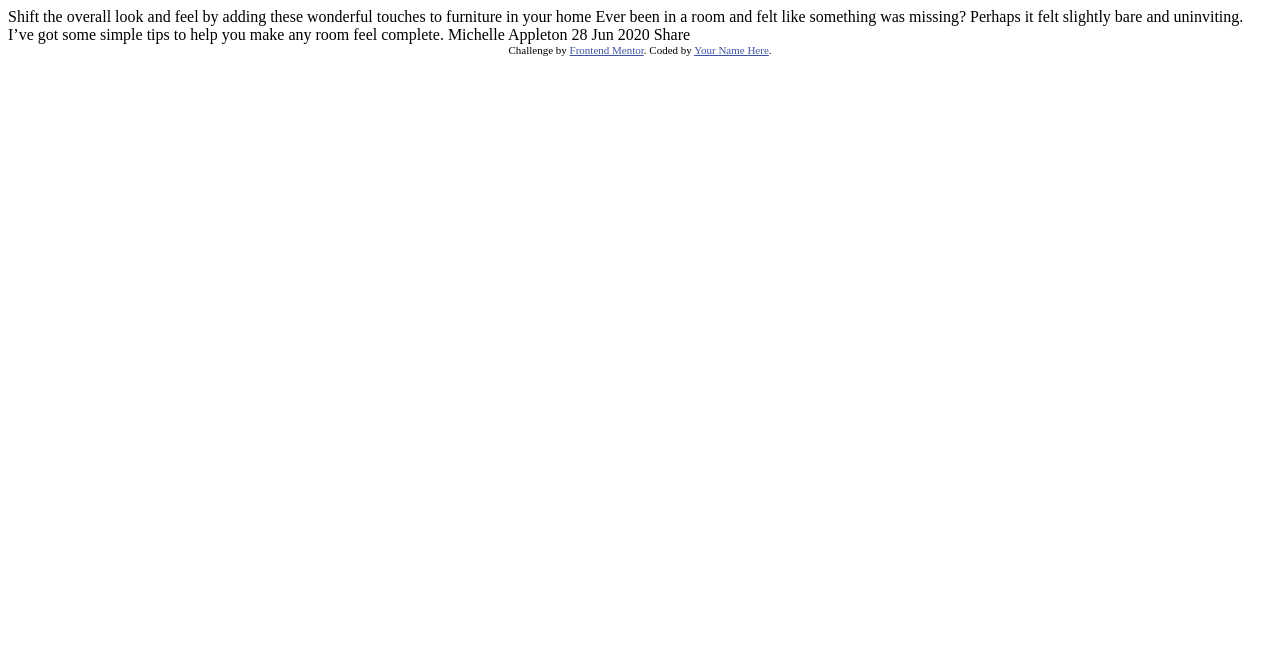
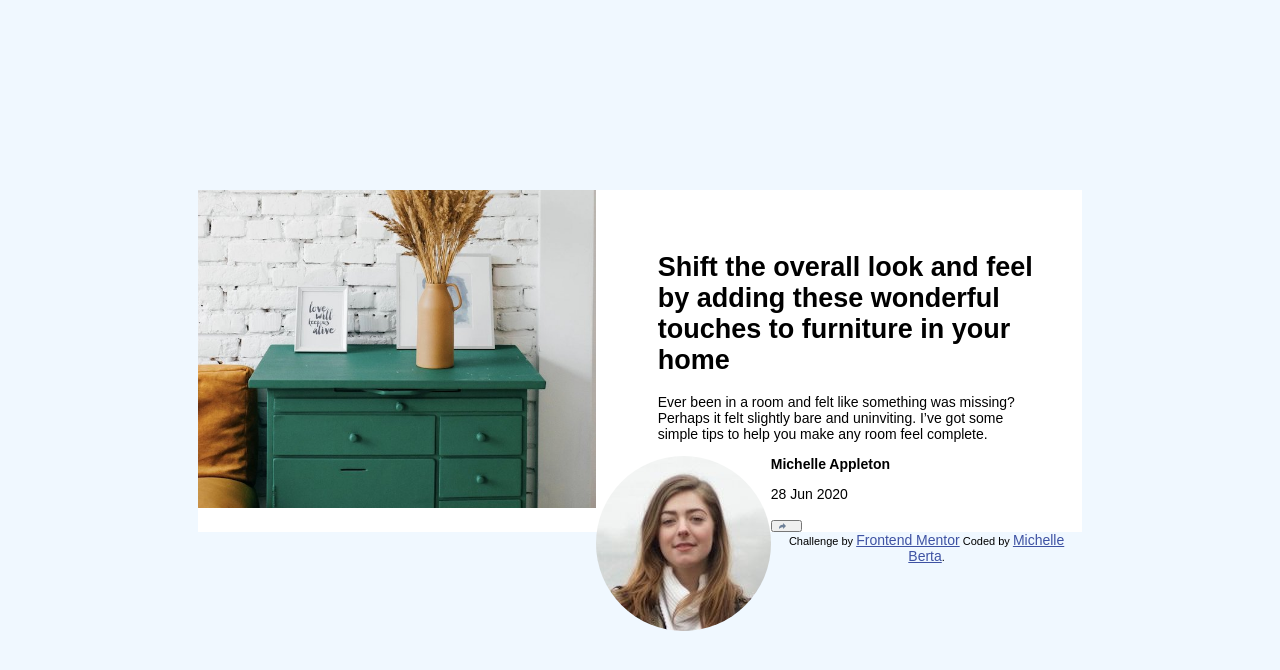
Before and after one commit to MichelleBerta/article-preview-component, a plain HTML site: page index.html in a window 1280 px wide. Drawn offline with Linux system fonts and the light colour scheme.

Commit message:
add html elements and most css

```diff
--- a/index.html
+++ b/index.html
@@ -1,36 +1,53 @@
 <!DOCTYPE html>
 <html lang="en">
+
 <head>
   <meta charset="UTF-8">
   <meta name="viewport" content="width=device-width, initial-scale=1.0"> <!-- displays site properly based on user's device -->
 
   <link rel="icon" type="image/png" sizes="32x32" href="./images/favicon-32x32.png">
+  <link rel="stylesheet" href="style.css">
+  <link rel="stylesheet" href="path/to/font-awesome/css/font-awesome.min.css">
 
   <title>Frontend Mentor | Article preview component</title>
 
   <!-- Feel free to remove these styles or customise in your own stylesheet 👍 -->
   <style>
-    .attribution { font-size: 11px; text-align: center; }
-    .attribution a { color: hsl(228, 45%, 44%); }
+    .attribution {
+      font-size: 11px;
+      text-align: center;
+    }
+
+    .attribution a {
+      color: hsl(228, 45%, 44%);
+    }
   </style>
 </head>
+
 <body>
+  <div class="container">
+    <img src="images/drawers.jpg">
+    <div class="copy">
+      <div class="ad">
+        <h1>Shift the overall look and feel by adding these wonderful
+          touches to furniture in your home</h1>
 
-  Shift the overall look and feel by adding these wonderful
-  touches to furniture in your home
+        <p>Ever been in a room and felt like something was missing? Perhaps
+          it felt slightly bare and uninviting. I’ve got some simple tips
+          to help you make any room feel complete.</p>
+      </div>
+      <img class="avatar" src="images/avatar-michelle.jpg">
+      <h3>Michelle Appleton</h3>
+      <p>28 Jun 2020</p>
 
-  Ever been in a room and felt like something was missing? Perhaps
-  it felt slightly bare and uninviting. I’ve got some simple tips
-  to help you make any room feel complete.
+      <button class="btn"><img src="images/icon-share.svg"></button>
+    </div>
 
-  Michelle Appleton
-  28 Jun 2020
-
-  Share
-
-  <div class="attribution">
-    Challenge by <a href="https://www.frontendmentor.io?ref=challenge" target="_blank">Frontend Mentor</a>.
-    Coded by <a href="#">Your Name Here</a>.
+    <div class="attribution">
+      Challenge by <a href="https://www.frontendmentor.io?ref=challenge" target="_blank">Frontend Mentor</a>
+      Coded by <a href="#">Michelle Berta</a>.
+    </div>
   </div>
 </body>
+
 </html>
--- /dev/null
+++ b/style.css
@@ -0,0 +1,42 @@
+* {
+  font-family: "Manrope", sans-serif;
+  --darkGray: hsl(217, 19%, 35%);
+  --darkBlue: hsl(214, 17%, 51%);
+  --grayBlue: hsl(212, 23%, 69%);
+  --lightGray: hsl(210, 46%, 95%);
+  font-size: 14px;
+}
+
+body {
+    background-color: aliceblue;
+}
+
+.container {
+    position: relative;
+    max-width: 75%;
+    margin: 15%
+}
+
+.copy {
+    background-color: white;
+}
+
+.ad {
+    padding-left:52%;
+    padding-top: 5%;
+    padding-right: 5%
+}
+
+h1 {
+  font-size: 27px;
+}
+
+img {
+    max-width: 45%;
+    float: left;
+}
+
+.avatar {
+   border-radius: 50%;
+   max-width: 20%;
+}
```
